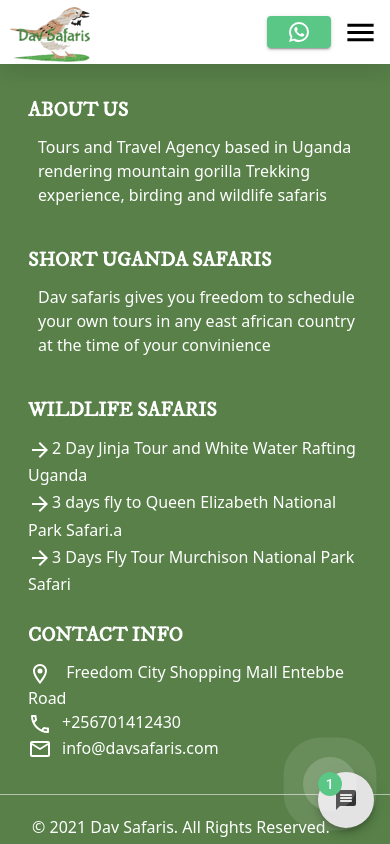
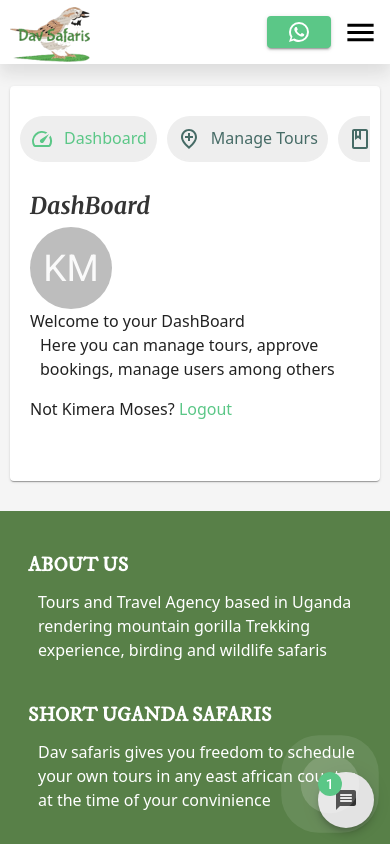
Before and after one commit to KimeraMoses/dav-safaris, a React (Create React App) app: page /dashboard/user in a window 390 px wide. Shown: the top 844 px of the page. Built offline with nearby package versions, Linux system fonts and the light colour scheme.

Commit message:
New: Admin dashboard implemeted

```diff
--- a/src/components/App.js
+++ b/src/components/App.js
@@ -20,6 +20,9 @@
 import CountrySingle from "./CountryTours/CountrySingle";
 import ChatNow from "./SendMessage/ChatNow/ChatNow";
 import ContactUs from "./ContactUs/ContactUs";
+import DashBoard from "./DashBoard/DashBoard";
+import DashBoardItem from "./DashBoard/DashboardMenuItems/DashBoardItem";
+import ManageTours from "./DashBoard/ManageTours/ManageTours";
 
 const App = (props) => {
   return (
@@ -29,6 +32,13 @@
           <AppBar />
           <Routes>
             <Route path="/" exact element={<Home />} />
+            <Route
+                path="/dashboard/*"
+                element={<DashBoard/>}
+              >
+                <Route path="user" element={<DashBoardItem />} />
+                <Route path="manage-tours" element={<ManageTours />} />
+            </Route>
             <Route path="/login" exact element={<LoginForm />} />
             <Route path="/register" exact element={<RegisterForm />} />
             <Route path="/password-reset" exact element={<ResetPassword />} />
--- a/src/components/CountryTours/CountryHeader.module.css
+++ b/src/components/CountryTours/CountryHeader.module.css
@@ -12,9 +12,13 @@
 .dav__section__hdr p {
   margin-bottom: 20px;
 }
-.dav__country_safaris_category{
-    display: flex;
-    justify-content: center;
+.dav__country_safaris_category {
+  display: flex;
+  justify-content: center;
+  overflow-x: auto;
+}
+.dav__country_safaris_category::-webkit-scrollbar {
+  display: none;
 }
 .dav__category_card {
   position: relative;
@@ -25,7 +29,6 @@
   transition: box-shadow 0.2s ease-in-out;
   width: 200px;
   margin: 10px;
-
 }
 .dav__category_card img {
   width: 100%;
@@ -37,12 +40,28 @@
   color: #323637;
   margin: 0;
   padding: 16px 16px 8px;
+  white-space: nowrap;
 }
 
-.dav__category_card:hover{
+.dav__category_card:hover {
+  box-shadow: 0 4px 8px rgb(3 54 63 / 16%), 0 2px 4px rgb(3 54 63 / 8%),
+    0 1px 2px rgb(3 54 63 / 16%), 0 -1px 2px rgb(3 54 63 / 4%);
+}
+.dav__category_card:hover h5 {
+  color: var(--dav__primary_color);
+}
+
+@media screen and (max-width: 678px) {
+  .dav__country_header_section {
+    padding: 40px 0px;
+  }
+  .dav__country_safaris_category {
+    justify-content: flex-start;
+  }
+  .dav__category_card {
+    padding: 5px;
+    margin-right: 15px;
     box-shadow: 0 4px 8px rgb(3 54 63 / 16%), 0 2px 4px rgb(3 54 63 / 8%),
     0 1px 2px rgb(3 54 63 / 16%), 0 -1px 2px rgb(3 54 63 / 4%);
+  }
 }
-.dav__category_card:hover h5{
-    color: var(--dav__primary_color);
-}
--- /dev/null
+++ b/src/components/DashBoard/DashBoard.js
@@ -0,0 +1,104 @@
+import { Paper } from "@material-ui/core";
+import React from "react";
+import { Link, NavLink, Outlet, useLocation } from "react-router-dom";
+import classes from "./DashBoard.module.css";
+import CardMembershipIcon from "@material-ui/icons/CardMembership";
+import DashboardIcon from "@material-ui/icons/Speed";
+import AddLocationIcon from "@material-ui/icons/AddLocationOutlined";
+import GroupAddOutlinedIcon from "@material-ui/icons/GroupAddOutlined";
+import BookOutlinedIcon from "@material-ui/icons/BookOutlined";
+
+const DashBoard = () => {
+  const location = useLocation();
+  const DashMenuTitle = location.pathname.substring(
+    location.pathname.lastIndexOf("/") + 1
+  );
+  let menuTitle = "";
+  switch (location.pathname) {
+    case `/dashboard/${DashMenuTitle}`:
+      menuTitle = DashMenuTitle.replace(/-/g, " ");
+      break;
+    default:
+      menuTitle = "DashBoard";
+      break;
+  }
+
+  if (menuTitle === "user") {
+    menuTitle = "DashBoard";
+  }
+
+  const DashBoardMenuItem = (props) => {
+    return (
+      <NavLink
+        className={({ isActive }) =>
+          classes.dav__dashboard_menu_item_wrapper +
+          (isActive ? ` ${classes.dav__selected_menu_item}` : "")
+        }
+        to={`/dashboard/${props.menuItemLink}`}
+        end
+      >
+        <div className={classes.dav__dashboard_menu_item_icon_wrapper}>
+          {props.menuItemIcon}
+        </div>
+        <div className={classes.dav__dashboard_menu_item_title_wrapper}>
+          {props.menuItemTitle}
+        </div>
+      </NavLink>
+    );
+  };
+
+  return (
+    <div className={classes.dav__dashboard_wrapper}>
+      <Paper className={classes.dav__dashboard_wrapper_inner}>
+        <div className={classes.dav__dashboard_menu_items}>
+          <ul>
+            <li>
+              <DashBoardMenuItem
+                menuItemLink="user"
+                menuItemTitle="Dashboard"
+                menuItemIcon={<DashboardIcon />}
+              />
+            </li>
+            <li>
+              <DashBoardMenuItem
+                menuItemLink="manage-tours"
+                menuItemTitle="Manage Tours"
+                menuItemIcon={<AddLocationIcon />}
+              />
+            </li>
+            <li>
+              <DashBoardMenuItem
+                menuItemLink="manage-bookings"
+                menuItemTitle="Manage Bookings"
+                menuItemIcon={<BookOutlinedIcon />}
+              />
+            </li>
+            <li>
+              <DashBoardMenuItem
+                menuItemLink="manage-subscribers"
+                menuItemTitle="Manage Subcribers"
+                menuItemIcon={<CardMembershipIcon />}
+              />
+            </li>
+            <li>
+              <DashBoardMenuItem
+                menuItemLink="manage-users"
+                menuItemTitle="Manage users"
+                menuItemIcon={<GroupAddOutlinedIcon />}
+              />
+            </li>
+          </ul>
+        </div>
+        <div className={classes.dav__dashboard_selected_menu_item}>
+          <h3>{menuTitle}</h3>
+
+          <div className={classes.dav__dashboard_selected_display_wrapper}>
+            <Outlet />
+          </div>
+        </div>
+      </Paper>
+    </div>
+  );
+};
+
+export default DashBoard;
--- /dev/null
+++ b/src/components/DashBoard/DashBoard.module.css
@@ -0,0 +1,84 @@
+.dav__dashboard_wrapper {
+  padding: 30px 70px;
+  background-color: #f5f5f5;
+}
+.dav__dashboard_wrapper_inner {
+  padding: 30px;
+  display: flex;
+}
+.dav__dashboard_menu_items {
+  border: 1px solid #eee;
+  padding: 0 10px 10px;
+}
+
+.dav__dashboard_menu_items ul::-webkit-scrollbar {
+  display: none;
+}
+
+.dav__dashboard_menu_items ul {
+  list-style-type: none;
+  padding: 0;
+  margin: 0;
+}
+.dav__dashboard_menu_items ul li {
+  padding: 20px;
+  white-space: nowrap;
+  line-height: 1.4;
+  border-bottom: 1px solid #eee;
+}
+.dav__dashboard_menu_items ul li a {
+  color: #466b66;
+}
+.dav__dashboard_menu_items .dav__selected_menu_item {
+  color: var(--dav__primary_color);
+}
+.dav__dashboard_menu_item_wrapper {
+  display: flex;
+  align-items: center;
+}
+.dav__dashboard_menu_item_icon_wrapper {
+  margin-right: 10px;
+}
+
+.dav__dashboard_selected_menu_item {
+  padding: 10px 20px;
+}
+.dav__dashboard_selected_menu_item h3 {
+  font-family: "Merriweather", serif;
+  font-style: italic;
+  color: #343434;
+  font-weight: 600;
+  text-transform: capitalize;
+}
+
+@media screen and (max-width: 679px) {
+  .dav__dashboard_wrapper_inner {
+    flex-direction: column;
+  }
+  .dav__dashboard_wrapper_inner,
+  .dav__dashboard_wrapper {
+    padding: 30px 10px;
+  }
+  .dav__dashboard_menu_items {
+    width: 100%;
+    flex-direction: column;
+    border: none;
+    padding: 0;
+  }
+  .dav__dashboard_menu_items ul {
+    list-style-type: none;
+    padding: 0;
+    margin: 0;
+    display: flex;
+    overflow-x: auto;
+  }
+  .dav__dashboard_menu_items ul li {
+    padding: 10px;
+    margin-right: 10px;
+    background-color: #eee;
+    border-radius: 50px;
+  }
+  .dav__dashboard_selected_menu_item {
+    padding: 30px 10px;
+  }
+}
--- /dev/null
+++ b/src/components/DashBoard/DashboardMenuItems/DashBoardItem.js
@@ -0,0 +1,20 @@
+import { Avatar, Link } from "@material-ui/core";
+import React from "react";
+import classes from "./DashBoardItem.module.css";
+
+const DashBoardItem = () => {
+  return (
+    <div className={classes.dav__dashboard_menu_item_wrapper}>
+      <Avatar variant="circle" className={classes.dav__user_avater}>
+        KM
+      </Avatar>
+      Welcome to your DashBoard
+      <p>
+        Here you can manage tours, approve bookings, manage users among others
+      </p>
+      Not Kimera Moses? <Link to="/">Logout</Link>
+    </div>
+  );
+};
+
+export default DashBoardItem;
--- /dev/null
+++ b/src/components/DashBoard/DashboardMenuItems/DashBoardItem.module.css
@@ -0,0 +1,9 @@
+.dav__dashboard_menu_item_wrapper{
+
+}
+.dav__user_avater{
+    width: 82px!important;
+    height: 82px!important;
+    font-size: 37px!important;
+    text-transform: uppercase;
+}
--- /dev/null
+++ b/src/components/DashBoard/ManageTours/DashTourCard.js
@@ -0,0 +1,54 @@
+import React from "react";
+import { Link } from "react-router-dom";
+
+//===MUI IMPORTS===
+import { Avatar, IconButton, Paper } from "@material-ui/core";
+
+//===BOOTSTRAP IMPORTS===
+import { Col } from "react-bootstrap";
+
+//===COMPONENT IMPORTS===
+import classes from "./DashTourCard.module.css";
+import { EditOutlined } from "@material-ui/icons";
+
+const DashTourCard = (props) => {
+  const { TourLink, TourLogo, TourName } = props;
+  return (
+    <Link to={`/tours/uganda/${TourLink}`}>
+      <Paper
+        className={`${classes.gpa__university_card_wrapper_paper}`}
+        elevation={2}
+      >
+        <Col
+          lg={3}
+          md={3}
+          sm={3}
+          xs={3}
+          className={classes.gpa__university_card_univ_logo_wrapper}
+        >
+          <Avatar
+            variant="square"
+            src={TourLogo}
+            alt={TourName}
+            style={{ textTransform: "uppercase" }}
+          >
+            {TourName.charAt(0)}
+          </Avatar>
+        </Col>
+        <Col
+          lg={9}
+          md={9}
+          sm={9}
+          xs={9}
+          className={classes.gpa__university_card_univ_title_wrapper}
+        >
+          <h5> {TourName}</h5>
+          <IconButton className={classes.dav__edit_icon} color="secondary">
+            <EditOutlined />
+          </IconButton>
+        </Col>
+      </Paper>
+    </Link>
+  );
+};
+export default DashTourCard;
--- /dev/null
+++ b/src/components/DashBoard/ManageTours/DashTourCard.module.css
@@ -0,0 +1,21 @@
+.gpa__university_card_wrapper_paper{
+    padding: 10px;
+    display: flex;
+    position: relative;
+}
+
+.gpa__university_card_wrapper_paper:hover{
+    background-color: var(--dav__primary_color);
+    color: #fff;
+}
+
+.gpa__university_card_univ_title_wrapper h5{
+    text-transform: capitalize;
+    font-size: 16px;
+    font-weight: 400;
+}
+.dav__edit_icon{
+    position: absolute;
+    bottom: 0;
+    right: 0;
+}
--- /dev/null
+++ b/src/components/DashBoard/ManageTours/ManageTours.js
@@ -0,0 +1,35 @@
+import React from "react";
+import { Col, Container, Row } from "react-bootstrap";
+import { itinaries } from "../../Tours/SingleTour/SingleTour";
+import DashTourCard from "./DashTourCard";
+import tourImage from "../../../assets/Image3.jpg";
+import classes from "./ManageTours.module.css";
+
+const ManageTours = () => {
+  const RenderedList = itinaries.map((tour) => {
+    return (
+      <Col
+        lg={4}
+        md={4}
+        sm={6}
+        xs={12}
+        className={classes.gpa__university_card_wrapper}
+        key={tour.id}
+      >
+        <DashTourCard
+          TourLink={tour.title.replace(/ /g, "-")}
+          TourName={tour.title}
+          TourLogo={tourImage}
+        />
+      </Col>
+    );
+  });
+
+  return (
+    <Container className={classes.dav__manage_tours_wrapper}>
+      <Row>{RenderedList}</Row>
+    </Container>
+  );
+};
+
+export default ManageTours;
--- /dev/null
+++ b/src/components/DashBoard/ManageTours/ManageTours.module.css
@@ -0,0 +1,6 @@
+.gpa__university_card_wrapper a{
+    text-decoration: none;
+}
+.gpa__university_card_wrapper{
+    padding:5px 10px;
+}
--- a/src/components/SendMessage/ChatCard/ChatForm.module.css
+++ b/src/components/SendMessage/ChatCard/ChatForm.module.css
@@ -1,5 +1,5 @@
 .dav__booking_form_field {
-  margin-bottom: 10px;
+  margin-bottom: 10px!important;
 }
 .dav__chat_send_btn_wrapper {
   display: flex;
--- a/src/components/Tours/SingleTour/SingleTour.js
+++ b/src/components/Tours/SingleTour/SingleTour.js
@@ -19,7 +19,7 @@
 import PriceQuote from "./PriceQuote/PriceQuote";
 import RelatedTours from "./RelatedTour/RelatedTours";
 
-const itinaries = [
+export const itinaries = [
   {
     id: 0,
     title: "travel to murchison falls national park via ziwa rhino sanctuary",
```
